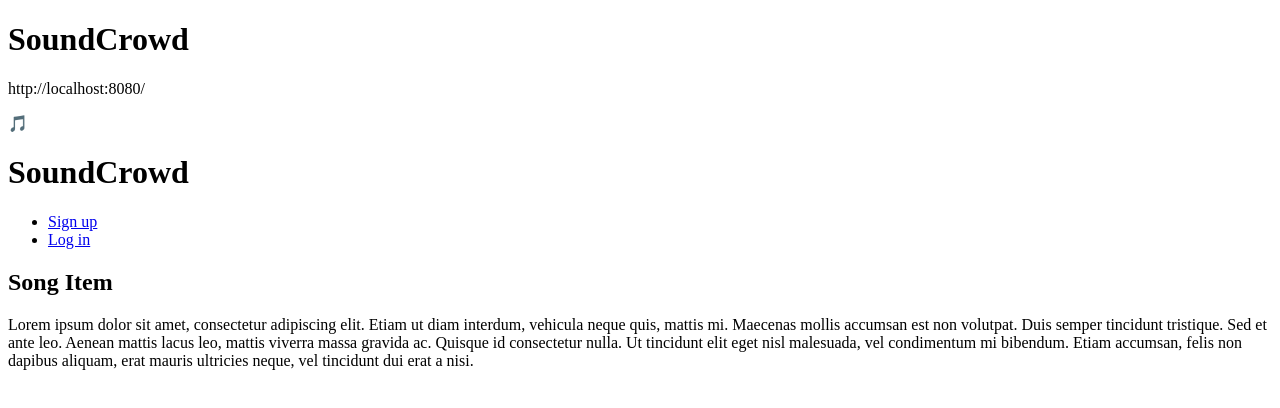
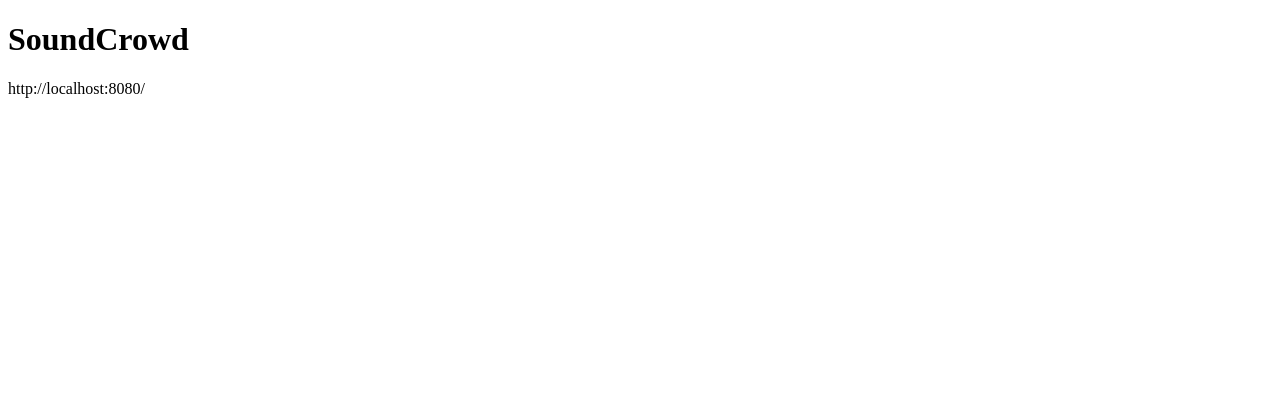
Before and after one commit to matthewkurtti/cc37greenfieldproject, a React (Vite) app in the folder client/: page / in a window 1280 px wide. Shown: the top 408 px of the page. Built offline with nearby package versions, Linux system fonts and the light colour scheme; no server answers.

Commit message:
fix: attempt to fix typescript errors on render

```diff
--- a/client/src/App.tsx
+++ b/client/src/App.tsx
@@ -26,7 +26,7 @@
       <h1> SoundCrowd </h1>
       <p>{url}</p>
 
-      <header>
+      {/* <header>
         <div className="logo">
           <span className="icon">🎵</span>
           <h1>SoundCrowd</h1>
@@ -56,7 +56,7 @@
             aliquam, erat mauris ultricies neque, vel tincidunt dui erat a nisi.
           </div>
         </section>
-      </main>
+      </main> */}
     </>
   );
 }
```
